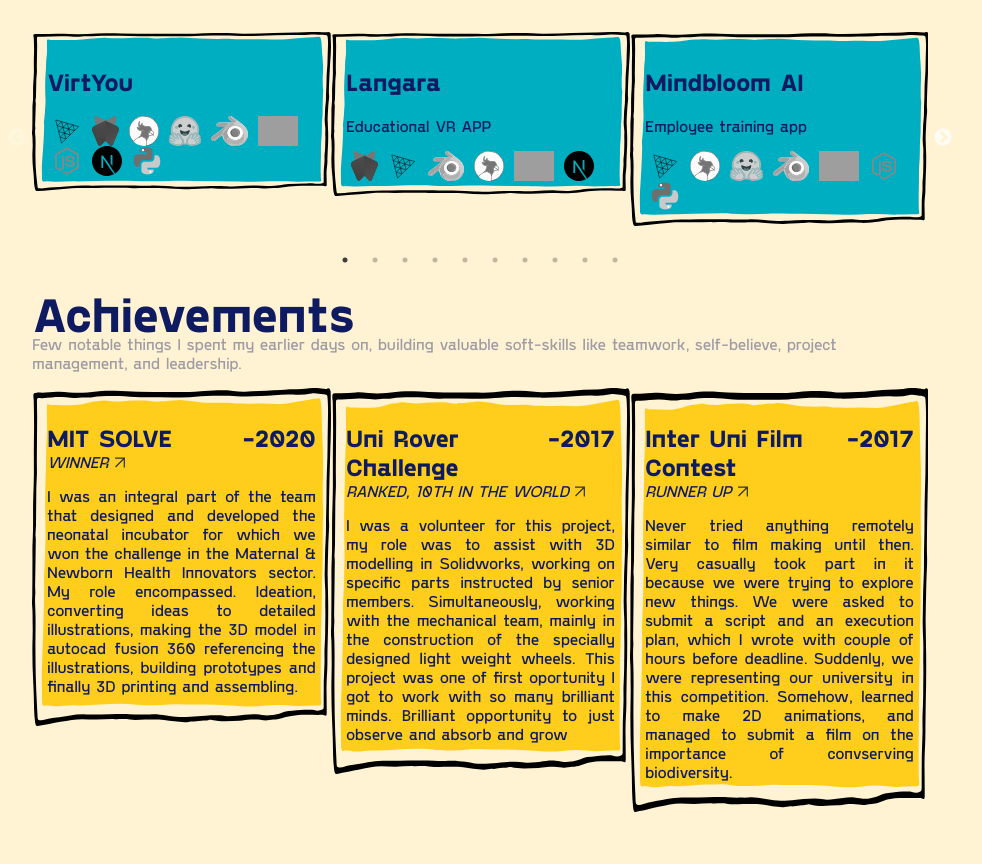
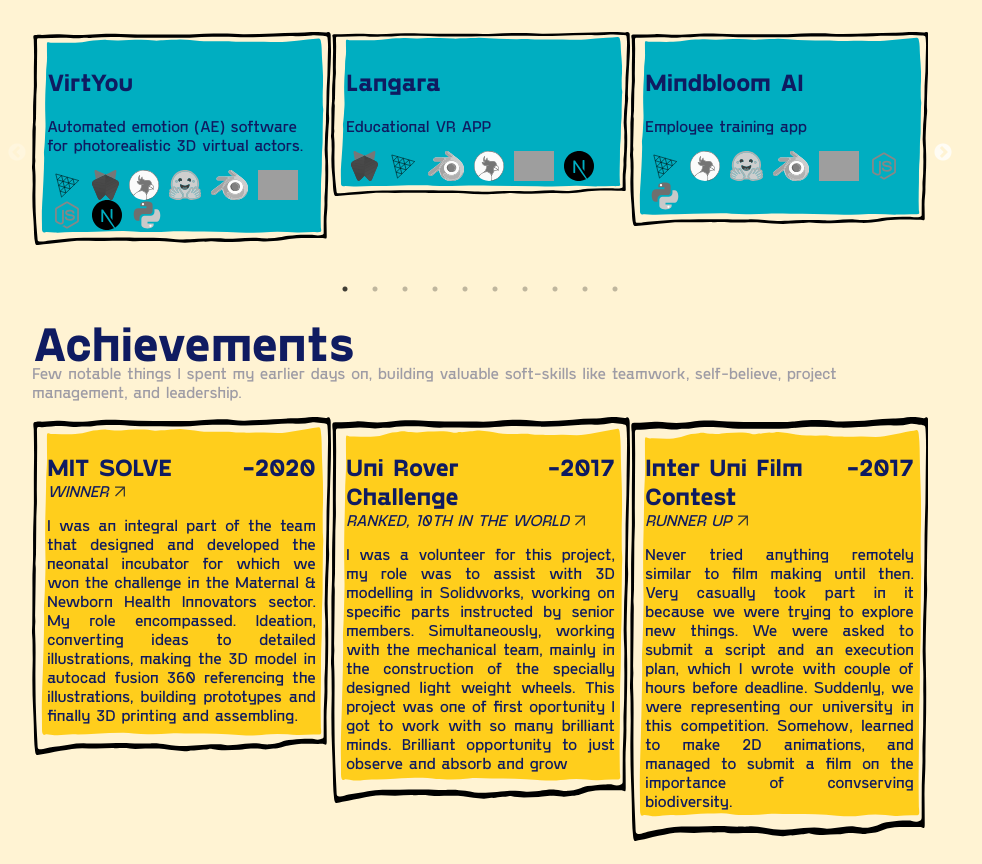
Before and after one commit to AbrarChowdhury/next-portfolio, a Next.js app: page / in a window 1280 px wide. Shown: the part 1929-2793 px from the top of the page, without its empty margins (160-1142 px from the left). Built offline with nearby package versions, Linux system fonts and the light colour scheme; grey boxes are pictures that could not be loaded.

Commit message:
update project text

```diff
--- a/components/newXP/xpData.js
+++ b/components/newXP/xpData.js
@@ -46,6 +46,8 @@
     imageAlt: "VirtYou Logo",
     title: "VirtYou",
     url: "https://virtyou.com/",
+    shortDesc:
+      "Automated emotion (AE) software for photorealistic 3D virtual actors.",
     description:
       "VirtYou specializes in creating automated emotion (AE) software for photorealistic 3D virtual actors. This technology enables virtual actors to deliver emotionally compelling, interactive, and live performances using AI-generated responses as a script.",
     role: {
@@ -55,7 +57,7 @@
     during: "techdojo",
   },
   {
-    isSubProject:true,
+    isSubProject: true,
     imageSrc: "./project_images/langara.png",
     imageAlt: "virtyou langara screenshot",
     logoSrc: "images/langara.svg",
@@ -72,7 +74,7 @@
     during: "techdojo",
   },
   {
-    isSubProject:true,
+    isSubProject: true,
     imageSrc: "./project_images/mindbloom.jpg",
     imageAlt: "Mindbloom Logo",
     logoSrc: "images/mindbloom.svg",
@@ -114,6 +116,8 @@
     imageSrc: "./project_images/hms.gif",
     imageAlt: "HMS screenshot",
     title: "Hospital Management System",
+    shortDesc:
+      "An integrated solution designed to streamline hospital operations",
     description:
       "Bioforge HMS (Hospital Management System) is an integrated solution designed to streamline hospital operations, enhance patient care, and improve overall efficiency. It includes various modules such as discharge, lab, appointment, and statistics, each tailored to address specific aspects of hospital management.",
     role: {
@@ -123,7 +127,7 @@
     during: "bioforge-2",
   },
   {
-    isSubProject:true,
+    isSubProject: true,
     imageSrc: "./project_images/hms_discharge.gif",
     imageAlt: "hms data flow diagram",
     title: "Discharge Module",
@@ -142,7 +146,7 @@
     during: "bioforge-2",
   },
   {
-    isSubProject:true,
+    isSubProject: true,
     imageSrc: "./project_images/hms_lab.gif",
     imageAlt: "hms data flow diagram",
     title: "Lab Module",
@@ -161,7 +165,7 @@
     during: "bioforge-2",
   },
   {
-    isSubProject:true,
+    isSubProject: true,
     imageSrc: "./project_images/hms_stastistics.gif",
     imageAlt: "hms data flow diagram",
     title: "Statistics Module",
@@ -180,7 +184,7 @@
     during: "bioforge-2",
   },
   {
-    isSubProject:true,
+    isSubProject: true,
     imageSrc: "./project_images/hms_appointment.gif",
     imageAlt: "hms data flow diagram",
     title: "Appointment Module",
@@ -220,7 +224,7 @@
     imageSrc: "./images/incubator1.png",
     imageAlt: "Neonatal Incubator screenshot",
     title: "Neonatal Incubator",
-    shortDesc:"Affordable, portable, designed for low-resource environments",
+    shortDesc: "Affordable, portable, designed for low-resource environments",
     description:
       "Designed a low-cost neonatal incubator to provide a controlled environment for newborns. The design focused on affordability and ease of use in low-resource settings.",
     role: {
```
